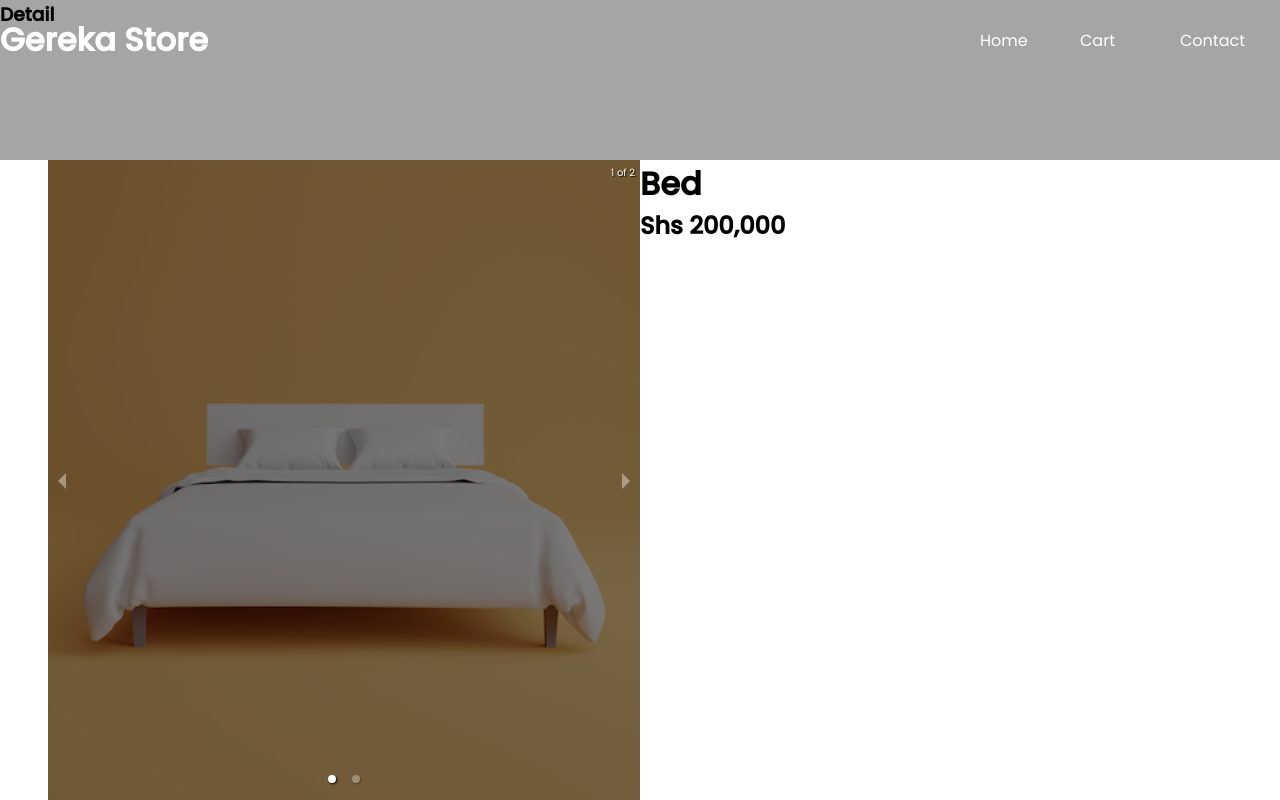
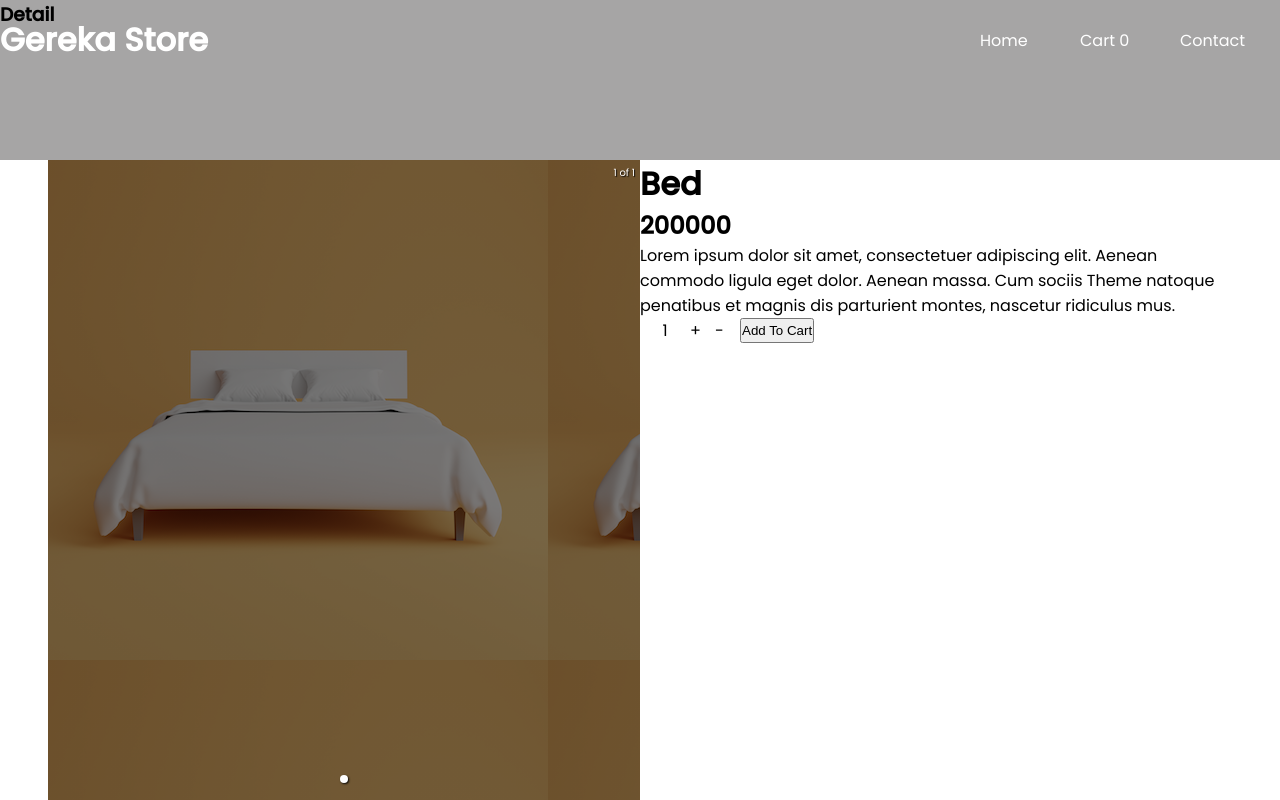
Before and after one commit to isiagi/gereka_store, a React (Vite) app: page /1 in a window 1280 px wide. Shown: the top 800 px of the page. Built offline with nearby package versions, Linux system fonts and the light colour scheme.

Commit message:
utilise context

```diff
--- a/src/components/card/Card.jsx
+++ b/src/components/card/Card.jsx
@@ -1,12 +1,12 @@
-// import { useContext } from "react";
-// import { AppContext } from "../context/Context";
+import { useContext } from "react";
+import { AppContext } from "../context/Context";
 import "./card.css";
 
 import { FaCartArrowDown } from "react-icons/fa";
 import { Link } from "react-router-dom";
 
 const Card = ({ id, price, img, name, qty }) => {
-//   const { addCart } = useContext(AppContext);
+    const { addCart } = useContext(AppContext);
 
   return (
     <>
@@ -15,6 +15,12 @@ const Card = ({ id, price, img, name, qty }) => {
           <div className="card__image">
             <div className="card__img__overlay" />
             <img src={img} alt="hey" width="100%" />
+            <div className="card__overlay">
+              <div className="card__text">
+                <span>View Detail</span>
+                <span>Add To Cart</span>
+              </div>
+            </div>
           </div>
         </Link>
         <div className="card__detail">
@@ -25,7 +31,7 @@ const Card = ({ id, price, img, name, qty }) => {
           <div className="card__detail2">
             <FaCartArrowDown
               className="card__icon"
-            //   onClick={() => addCart({ id, para: price, img, head: name, qty })}
+                onClick={() => addCart({ id, para: price, img, head: name, qty })}
             />
           </div>
         </div>
--- a/src/components/card/card.css
+++ b/src/components/card/card.css
@@ -84,3 +84,32 @@
     padding: 1px 10px;
     border: none;
   }
+
+  .card__overlay {
+    position: absolute;
+    bottom: 100%;
+    left: 0;
+    right: 0;
+    width: 100%;
+    height: 0;
+    overflow: hidden;
+    transition: 0.5s ease;
+    background-color: rgba(255, 255, 255, 0.5);
+  }
+
+  .card__image:hover .card__overlay {
+    bottom: 0;
+    height: 100%;
+  }
+
+  .card__text {
+    color: #361500;
+    font-size: 20px;
+    position: absolute;
+    top: 50%;
+    left: 50%;
+    -webkit-transform: translate(-50%, -50%);
+    -ms-transform: translate(-50%, -50%);
+    transform: translate(-50%, -50%);
+    text-align: center;
+  }
--- a/src/components/detailSlide/DetailSlider.jsx
+++ b/src/components/detailSlide/DetailSlider.jsx
@@ -4,11 +4,10 @@ import { Carousel } from "react-responsive-carousel";
 import img1 from "../../assets/images/1.png";
 import img2 from "../../assets/images/6.jpg";
 
-
- import "./slide.css"
+import "./slide.css";
 const thums = [img1, img2];
 
-const DetailSlider = () => {
+const DetailSlider = ({ show }) => {
   return (
     <Carousel
       showThumbs={true}
@@ -27,19 +26,26 @@ const DetailSlider = () => {
       }
       className="detail__slider"
     >
-      <div className="hero1__one">
+      <div
+        style={{
+          height: "80vh",
+          background: `linear-gradient(rgba(0, 0, 0, 0.5), rgba(0, 0, 0, 0.5)), url(${show})`,
+          backgroundRepeat: "no-repeat",
+          backgroundSize: "cover",
+          width: "100%",
+          backgroundPosition: "center",
+        }}
+      ></div>
 
-      </div>
-
-      <div className="hero__two">
+      {/* <div className="hero__two">
         <div className="hero__text">
           <h3>Furniture</h3>
           <h2>Superior Living</h2>
           <button className="hero__button">Make An Appointment</button>
         </div>
-      </div>
+      </div> */}
     </Carousel>
-  )
-}
+  );
+};
 
-export default DetailSlider
+export default DetailSlider;
--- a/src/components/hero/Hero.jsx
+++ b/src/components/hero/Hero.jsx
@@ -1,30 +1,14 @@
 import "react-responsive-carousel/lib/styles/carousel.min.css"; // requires a loader
 import { Carousel } from "react-responsive-carousel";
-
-import img1 from "../../assets/images/1.png";
-import img2 from "../../assets/images/6.jpg";
-
-const thums = [img1, img2];
 
 import "./hero.css";
 
 const Hero = () => {
   return (
     <Carousel
-      showThumbs={true}
+      showThumbs={false}
       autoPlay={true}
       infiniteLoop={true}
-      renderThumbs={() =>
-        thums.map((thumbnail, index) => (
-          <img
-            src={thumbnail}
-            alt="heyy"
-            key={index}
-            width="100px"
-            height="100px"
-          />
-        ))
-      }
     >
       <div className="hero__one">
         <div className="hero__text">
--- a/src/components/nav/Nav.jsx
+++ b/src/components/nav/Nav.jsx
@@ -1,8 +1,11 @@
-import React from "react";
+import { useContext } from "react";
+import { AppContext } from "../context/Context";
 
 import "./nav.css"
 
 function Nav() {
+  const { cart } = useContext(AppContext);
+
   return (
     <div className="nav__container">
       <div className="nav__wrapper">
@@ -12,7 +15,7 @@ function Nav() {
         <div className="nav__ul">
           <ul>
             <li>Home</li>
-            <li>Cart</li>
+            <li>Cart {cart.length}</li>
             <li>Contact</li>
           </ul>
         </div>
--- a/src/components/show/Show.jsx
+++ b/src/components/show/Show.jsx
@@ -15,30 +15,35 @@ const items = [
     price: 200000,
     img: img1,
     name: "Bed",
+    qty: 1,
   },
   {
     id: 2,
     price: 200000,
     img: img2,
     name: "Bed",
+    qty: 1,
   },
   {
     id: 3,
     price: 200000,
     img: img3,
     name: "Bed",
+    qty: 1,
   },
   {
     id: 4,
     price: 200000,
     img: img4,
     name: "Bed",
+    qty: 1,
   },
   {
     id: 5,
     price: 200000,
     img: img5,
     name: "Bed",
+    qty: 1,
   },
 ];
 
@@ -46,8 +51,8 @@ const Show = () => {
   return (
     <div style={{display: 'flex',alignItems: 'center', justifyContent: 'center'}}>
       <div className="card">
-        {items.map(({ id, price, img, name }) => (
-          <Card id={id} price={price} name={name} img={img} />
+        {items.map(({ id, price, img, name, qty }) => (
+          <Card id={id} price={price} name={name} img={img} qty={qty} />
         ))}
       </div>
     </div>
--- a/src/pages/detail/Detail.jsx
+++ b/src/pages/detail/Detail.jsx
@@ -1,9 +1,31 @@
-import React from 'react'
-import DetailSlider from '../../components/detailSlide/DetailSlider'
+import { useContext, useEffect, useState } from "react";
+import { AppContext } from "../../components/context/Context";
+import DetailSlider from "../../components/detailSlide/DetailSlider";
 
-import "./detail.css"
+import { useParams } from "react-router-dom";
+
+import data from "../../util/data";
+
+import "./detail.css";
 
 const Detail = () => {
+  const [item, setItem] = useState({});
+  const { addCart, onIncrease, onDecrease, } = useContext(AppContext);
+
+  const { id } = useParams();
+
+  useEffect(() => {
+    window.scrollTo(0, 0);
+  }, []);
+
+  useEffect(() => {
+    const ite = data.filter((item) => {
+      return item.id === parseInt(id);
+    });
+    console.log(ite[0]);
+    setItem(ite[0]);
+  }, [id]);
+
   return (
     <div>
       <div className="detail__wrapper">
@@ -11,15 +33,30 @@ const Detail = () => {
       </div>
       <div className="detail__show">
         <div className="detail__slider">
-                <DetailSlider />
+          <DetailSlider show={item.img}/>
         </div>
         <div className="detail__info">
-                <h1>Bed</h1>
-                <h2>Shs 200,000</h2>
+          <h1>{item.name}</h1>
+          <h2>{item.price}</h2>
+          <p>
+            Lorem ipsum dolor sit amet, consectetuer adipiscing elit. Aenean
+            commodo ligula eget dolor. Aenean massa. Cum sociis Theme natoque
+            penatibus et magnis dis parturient montes, nascetur ridiculus mus.
+          </p>
+          <div className="detail__cart">
+            <div className="detail__count">
+              <div>{item.qty}</div>
+              <div>
+                <span onClick={() => onIncrease(item)}>+</span>
+                <span onClick={() => onDecrease(item)}>-</span>
+              </div>
+            </div>
+            <button onClick={() => addCart(item)}>Add To Cart</button>
           </div>
         </div>
       </div>
-  )
-}
+    </div>
+  );
+};
 
-export default Detail
+export default Detail;
--- a/src/pages/detail/detail.css
+++ b/src/pages/detail/detail.css
@@ -14,6 +14,25 @@
     height: 100%;
 }
 
+.detail__count {
+    display: flex;
+}
+
+.detail__count > div {
+    width: 50px;
+    display: flex;
+    align-items: center;
+    justify-content: center;
+}
+
+.detail__count > div > span {
+    width: 25px;
+}
+
+.detail__cart {
+    display: flex;
+}
+
 @media screen and (max-width: 991px) {
     .detail__show {
         margin: 0 10px;
--- /dev/null
+++ b/src/util/data.js
@@ -0,0 +1,45 @@
+import img1 from "../assets/images/1.png";
+import img2 from "../assets/images/11.jpg";
+import img3 from "../assets/images/17.jpg";
+import img4 from "../assets/images/8.jpg";
+import img5 from "../assets/images/9.jpg";
+
+const data = [
+  {
+    id: 1,
+    price: 200000,
+    img: img1,
+    name: "Bed",
+    qty: 1,
+  },
+  {
+    id: 2,
+    price: 200000,
+    img: img2,
+    name: "Bed",
+    qty: 1,
+  },
+  {
+    id: 3,
+    price: 200000,
+    img: img3,
+    name: "Bed",
+    qty: 1,
+  },
+  {
+    id: 4,
+    price: 200000,
+    img: img4,
+    name: "Bed",
+    qty: 1,
+  },
+  {
+    id: 5,
+    price: 200000,
+    img: img5,
+    name: "Bed",
+    qty: 1,
+  },
+];
+
+export default data;
```
Lines whose indentation alone changed are shown as unchanged.
